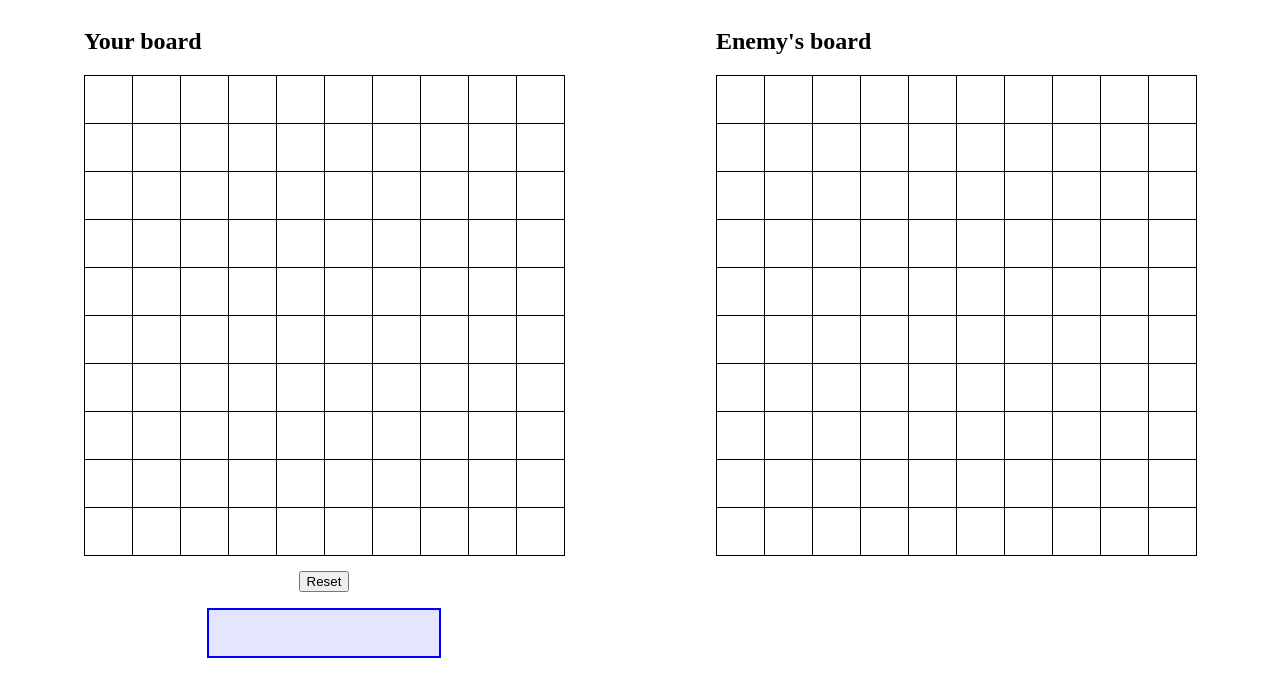
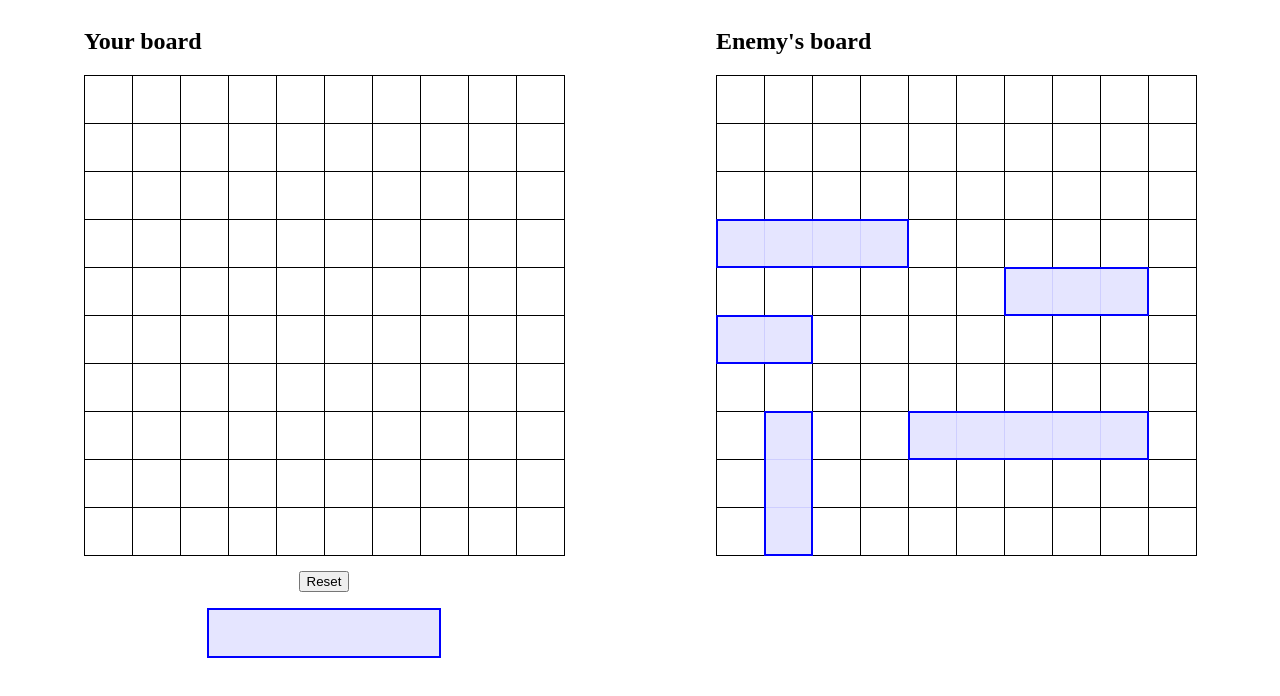
Before and after one commit to DerekWhiteM/battleship, a React app: page / in a window 1280 px wide. Shown: the top 696 px of the page. Built offline with nearby package versions, Linux system fonts and the light colour scheme.

Commit message:
create a function to randomize the board

```diff
--- a/src/App.tsx
+++ b/src/App.tsx
@@ -4,11 +4,14 @@ import Player from "./modules/Player"
 
 import { DndProvider } from "react-dnd"
 import { HTML5Backend } from "react-dnd-html5-backend"
+import randomizeBoard from "./utils/randomizeBoard"
 
 const player1 = new Player('Player 1')
 const player2 = new Player('Player 2', false)
 
 const game = new Game(player1, player2)
+
+randomizeBoard(player2.gameboard)
 
 export default function App () {
     return <DndProvider backend={HTML5Backend}>
--- a/src/components/Gameboard.tsx
+++ b/src/components/Gameboard.tsx
@@ -8,6 +8,7 @@ import ShipComponent from "./Ship"
 import predefinedShips from '../ships.json'
 
 export default function Gameboard (props: { player: Player, game: Game }) {
+
     const { player, game } = props
 
     const [ships, setShips] = useState<Array<Ship>>([])
--- a/src/modules/Gameboard.ts
+++ b/src/modules/Gameboard.ts
@@ -35,14 +35,15 @@ export default class Gameboard {
             ? 'horizontal'
             : 'vertical'
         const length = orientation === 'horizontal'
-            ? location?.end.x - location?.start.x
-            : location?.end.y - location?.start.y
+            ? location?.end.x - location?.start.x + 1
+            : location?.end.y - location?.start.y + 1
+
         for (let i = 0; i < length; i++) {
+            const coords = orientation === 'horizontal'
+                ? { x: location.start.x + i, y: location.start.y }
+                : { x: location.start.x, y: location.start.y + i }
+            if (!(coords.x >= 0 && coords.x <= 9 && coords.y >=0 && coords.y <= 9)) return false
             for (const ship of this.placedShips) {
-                const coords = orientation === 'horizontal'
-                    ? { x: location.start.x + i, y: location.start.y }
-                    : { x: location.start.x, y: location.start.y + i }
-                if (!(coords.x >= 0 && coords.x <= 9 && coords.y >=0 && coords.y <= 9)) return false
                 if (isHit(ship, coords)) return false
             }
         }
--- /dev/null
+++ b/src/utils/randomizeBoard.tsx
@@ -0,0 +1,53 @@
+import Gameboard from "../modules/Gameboard";
+import Ship from "../modules/Ship";
+import predefinedShips from "../ships.json";
+
+export default function randomizeBoard(gameboard: Gameboard) {
+    for (const predefinedShip of predefinedShips) {
+        const ship = new Ship(predefinedShip.id, predefinedShip.length)
+        ship.location = generateRandomLocation(gameboard, ship)
+        gameboard.placeShip(ship)
+    }
+}
+
+function generateRandomLocation (gameboard: Gameboard, ship: Ship): any {
+
+    function getRandomNumber () {
+        return Math.floor(Math.random() * 10)
+    }
+
+    const start = {
+        x: getRandomNumber(),
+        y: getRandomNumber()
+    }
+
+    const orientation = Math.random() >= .5
+        ? 'horizontal'
+        : 'vertical'
+
+    const end = () => {
+        if (orientation === 'horizontal') {
+            return {
+                x: start.x + ship.length - 1,
+                y: start.y
+            }
+        } else {
+            return {
+                x: start.x,
+                y: start.y + ship.length - 1
+            }
+        }
+    }
+
+    const randomLocation = {
+        start,
+        end: end()
+    }
+
+    if (gameboard.isValidLocation(randomLocation)) {
+        return randomLocation
+    } else {
+        return generateRandomLocation(gameboard, ship)
+    }
+
+}
```
